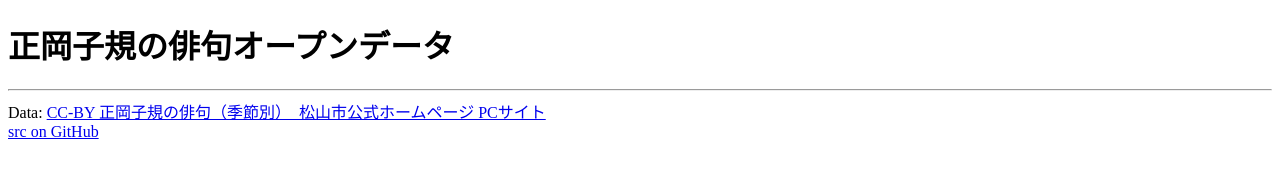
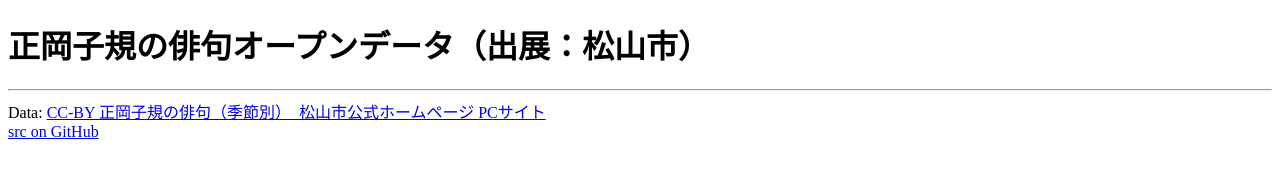
Before and after one commit to code4fukui/masaoka_shiki, a plain HTML site: page index.html in a window 1280 px wide. Drawn offline with Linux system fonts and the light colour scheme; some packages are replaced by stand-ins of ours; a script that the page names is missing.

Commit message:
add credit

```diff
--- a/index.html
+++ b/index.html
@@ -1,7 +1,7 @@
 <!DOCTYPE html><html lang="ja"><head><meta charset="utf-8"><meta name="viewport" content="width=device-width"><link rel="icon" href="data:">
-<title>正岡子規の俳句オープンデータ</title>
+<title>正岡子規の俳句オープンデータ（出展：松山市）</title>
 </head><body>
-<h1>正岡子規の俳句オープンデータ</h1>
+<h1>正岡子規の俳句オープンデータ（出展：松山市）</h1>
 
 <script type="module" src="https://code4sabae.github.io/js/csv-viewer.js"></script>
 <csv-viewer src=./haiku_masaoka_shiki.csv></csv-viewer>
```
